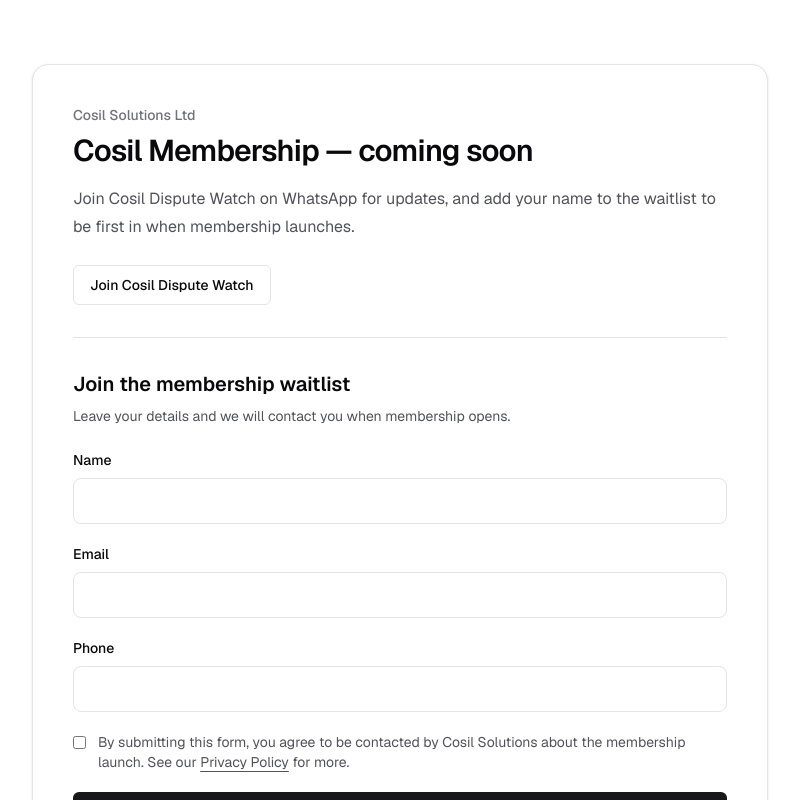
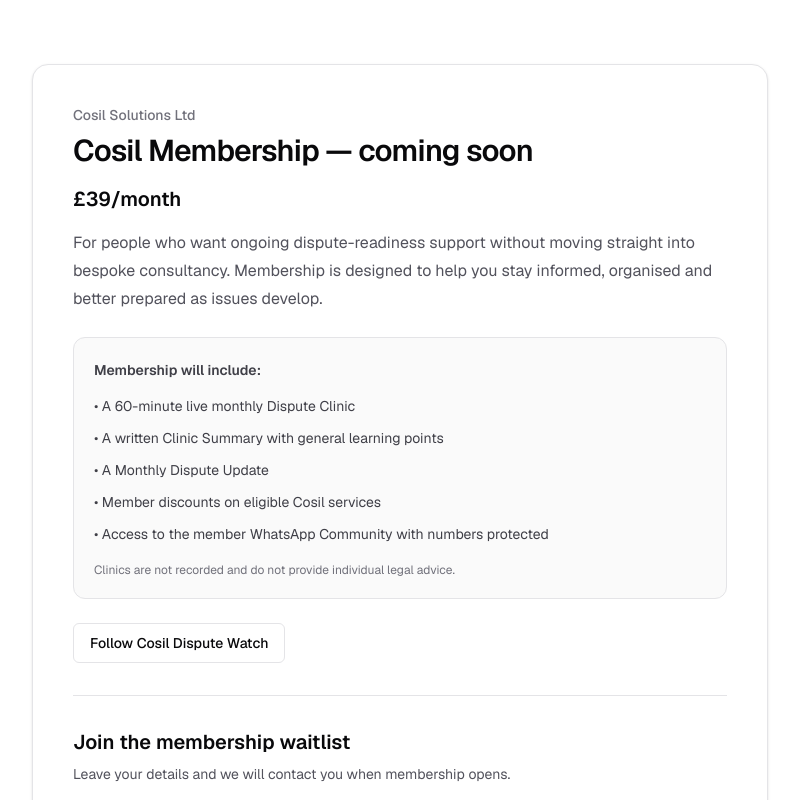
Before and after one commit to Insleye/cosil-dispute-readiness, a Next.js app: page /membership-waitlist in a window 1280 px wide. Shown: the top 800 px of the page, without its empty margins (240-1039 px from the left). Built offline with nearby package versions, Linux system fonts and the light colour scheme.

Commit message:
Align membership waitlist with V2 £39 proposition

```diff
--- a/app/membership-waitlist/page.tsx
+++ b/app/membership-waitlist/page.tsx
@@ -6,16 +6,45 @@
     <main className="mx-auto max-w-3xl px-4 py-12 sm:py-16">
       <div className="rounded-2xl border bg-background p-6 shadow-sm sm:p-10">
         <p className="text-sm font-medium text-zinc-500">Cosil Solutions Ltd</p>
-        <h1 className="mt-2 text-3xl font-semibold tracking-tight">Cosil Membership — coming soon</h1>
+        <h1 className="mt-2 text-3xl font-semibold tracking-tight">
+          Cosil Membership — coming soon
+        </h1>
+        <p className="mt-4 text-xl font-semibold">£39/month</p>
         <p className="mt-4 leading-7 text-zinc-600">
-          Join Cosil Dispute Watch on WhatsApp for updates, and add your name to the waitlist to be first in when membership launches.
+          For people who want ongoing dispute-readiness support without moving
+          straight into bespoke consultancy. Membership is designed to help you
+          stay informed, organised and better prepared as issues develop.
         </p>
+
+        <div className="mt-6 rounded-xl border bg-zinc-50 p-5 text-sm leading-6 text-zinc-700 dark:bg-zinc-900">
+          <p className="font-semibold">Membership will include:</p>
+          <ul className="mt-3 space-y-2">
+            <li>• A 60-minute live monthly Dispute Clinic</li>
+            <li>• A written Clinic Summary with general learning points</li>
+            <li>• A Monthly Dispute Update</li>
+            <li>• Member discounts on eligible Cosil services</li>
+            <li>• Access to the member WhatsApp Community with numbers protected</li>
+          </ul>
+          <p className="mt-4 text-xs text-zinc-500">
+            Clinics are not recorded and do not provide individual legal advice.
+          </p>
+        </div>
+
         <Button asChild variant="outline" className="mt-6">
-          <a href="https://whatsapp.com/channel/0029VbDYUmFJf05lwkozbZ01" target="_blank" rel="noreferrer">Join Cosil Dispute Watch</a>
+          <a
+            href="https://whatsapp.com/channel/0029VbDYUmFJf05lwkozbZ01"
+            target="_blank"
+            rel="noreferrer"
+          >
+            Follow Cosil Dispute Watch
+          </a>
         </Button>
+
         <div className="my-8 border-t" />
         <h2 className="text-xl font-semibold">Join the membership waitlist</h2>
-        <p className="mt-2 mb-6 text-sm text-zinc-600">Leave your details and we will contact you when membership opens.</p>
+        <p className="mt-2 mb-6 text-sm text-zinc-600">
+          Leave your details and we will contact you when membership opens.
+        </p>
         <MembershipWaitlistForm />
       </div>
     </main>
```
